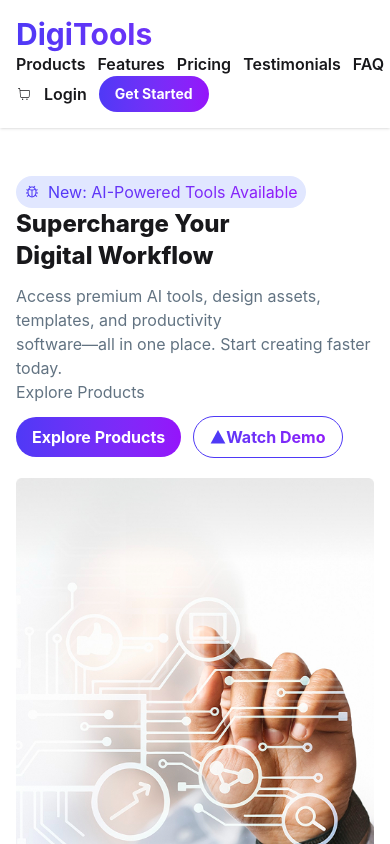
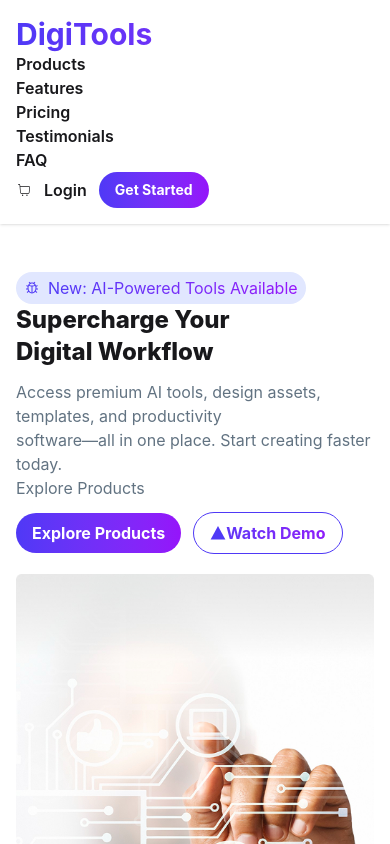
Before and after one commit to AnikaTahosinaMim/DigiTools-website, a React (Vite) app: page / in a window 390 px wide. Shown: the top 844 px of the page. Built offline with nearby package versions, Linux system fonts and the light colour scheme.

Commit message:
navbar-responsive

```diff
--- a/src/componets/Navbar.jsx
+++ b/src/componets/Navbar.jsx
@@ -9,7 +9,7 @@ const Navbar = ({ carts }) => {
           DigiTools
         </h1>
         <div className="flex gap-3 list-none">
-          <ul className="flex gap-3 font-semibold">
+          <ul className="flex-2 md:flex gap-3 font-semibold">
             <li>
               <a href="">Products</a>
             </li>
```
